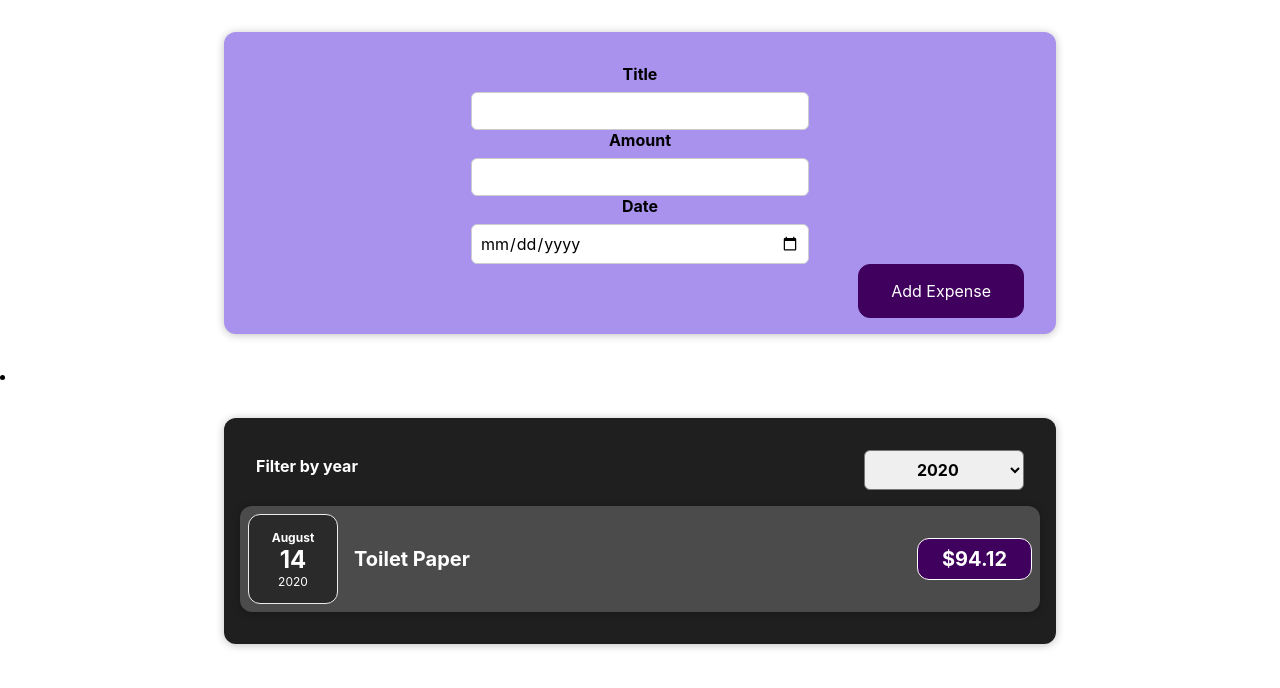
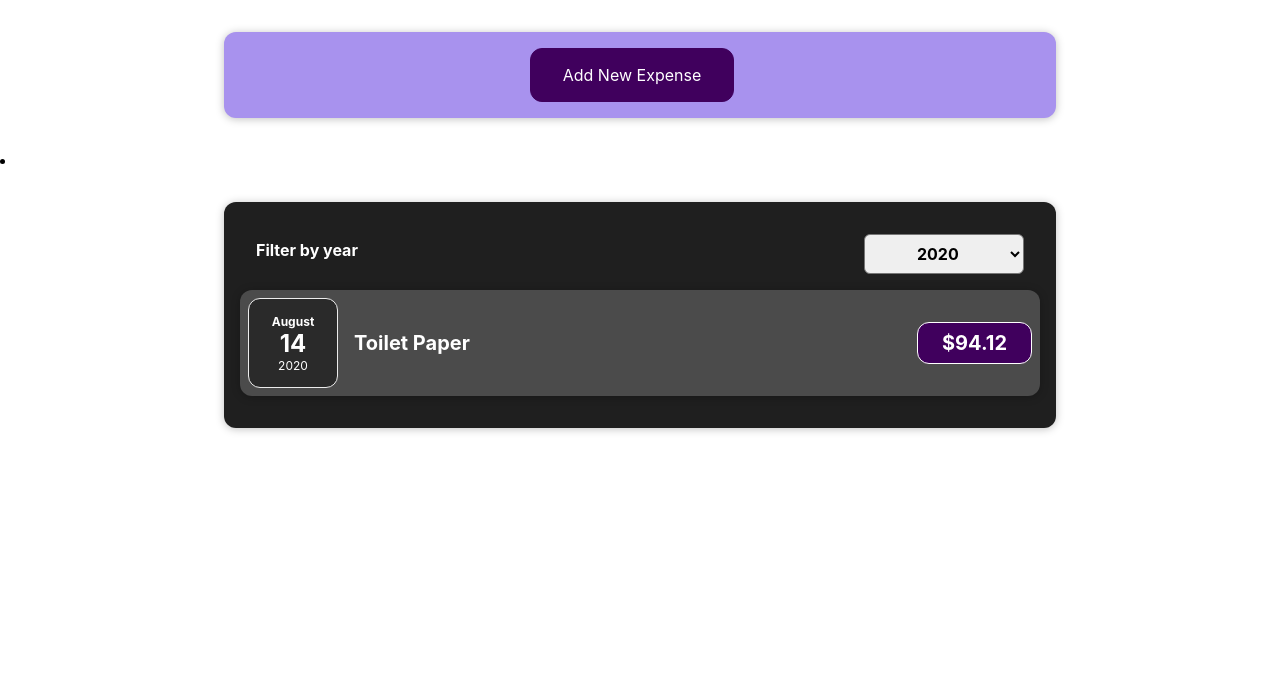
Before and after one commit to ivayloivan0v/ExpenseTracker, a React (Create React App) app: page / in a window 1280 px wide. Shown: the top 688 px of the page. Built offline with nearby package versions, Linux system fonts and the light colour scheme.

Commit message:
adding add new expense and cancel button

```diff
--- a/src/components/NewExpense/ExpenseForm.css
+++ b/src/components/NewExpense/ExpenseForm.css
@@ -23,4 +23,5 @@
 
 .new-expense__actions {
   text-align: right;
+  margin-top: 10px;
 }
--- a/src/components/NewExpense/ExpenseForm.js
+++ b/src/components/NewExpense/ExpenseForm.js
@@ -58,6 +58,9 @@
         />
       </div>
       <div className="new-expense__actions">
+        <button type="button" onClick={props.onCancel}>
+          Cancel
+        </button>
         <button type="submit">Add Expense</button>
       </div>
     </form>
--- a/src/components/NewExpense/NewExpense.js
+++ b/src/components/NewExpense/NewExpense.js
@@ -1,18 +1,38 @@
+import { useState } from "react";
 import { ExpenseForm } from "./ExpenseForm";
 import "./NewExpense.css";
 
 export const NewExpense = (props) => {
+  const [isEditing, setIsEditing] = useState(false);
+
   const saveExpenseDataHandler = (enteredExpenseData) => {
     const expenseData = {
       ...enteredExpenseData,
       id: Math.random().toString(),
     };
-    props.onAddExpense(expenseData)
+    props.onAddExpense(expenseData);
+    setIsEditing(false);
+  };
+
+  const startEditingHandler = () => {
+    setIsEditing(true);
+  };
+
+  const stopEditingHandler = () => {
+    setIsEditing(false);
   };
 
   return (
     <div className="new-expense">
-      <ExpenseForm onSaveExpenseData={saveExpenseDataHandler} />
+      {!isEditing && (
+        <button onClick={startEditingHandler}>Add New Expense</button>
+      )}
+      {isEditing && (
+        <ExpenseForm
+          onCancel={stopEditingHandler}
+          onSaveExpenseData={saveExpenseDataHandler}
+        />
+      )}
     </div>
   );
 };
```
